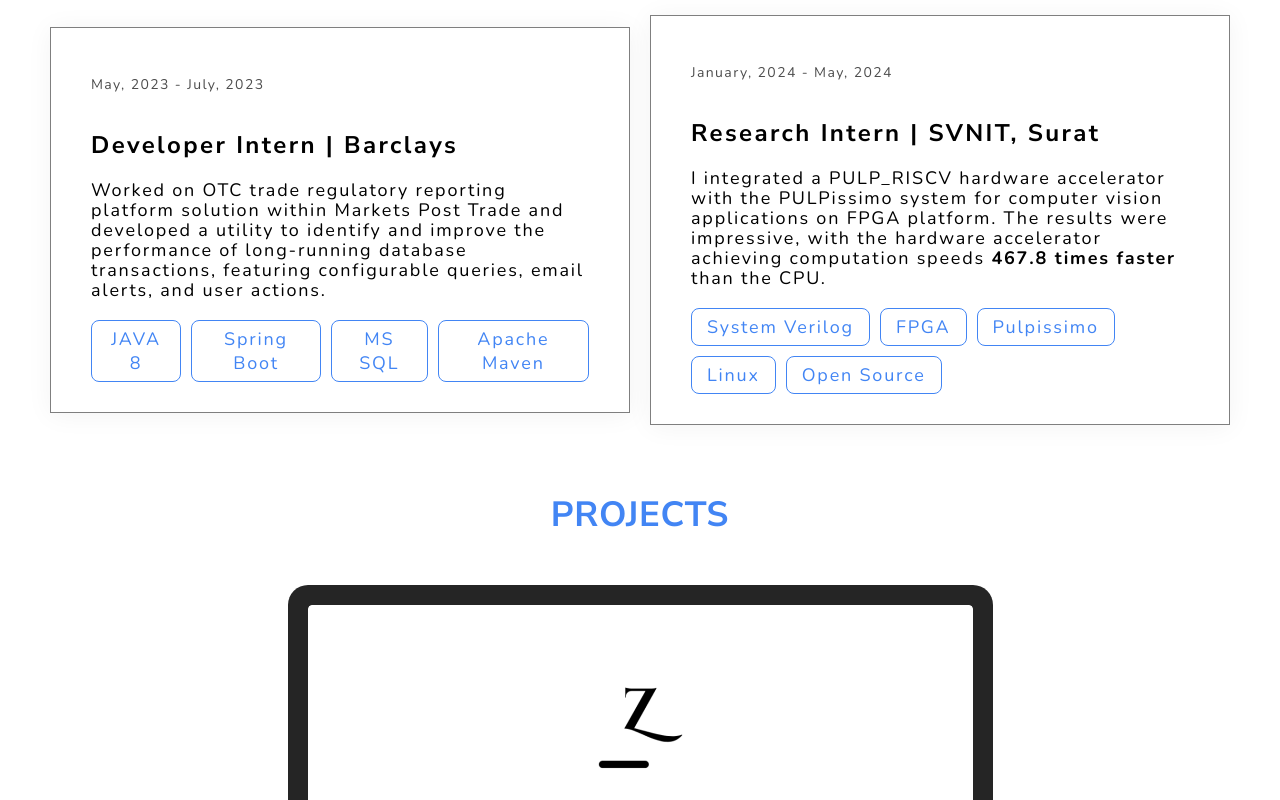
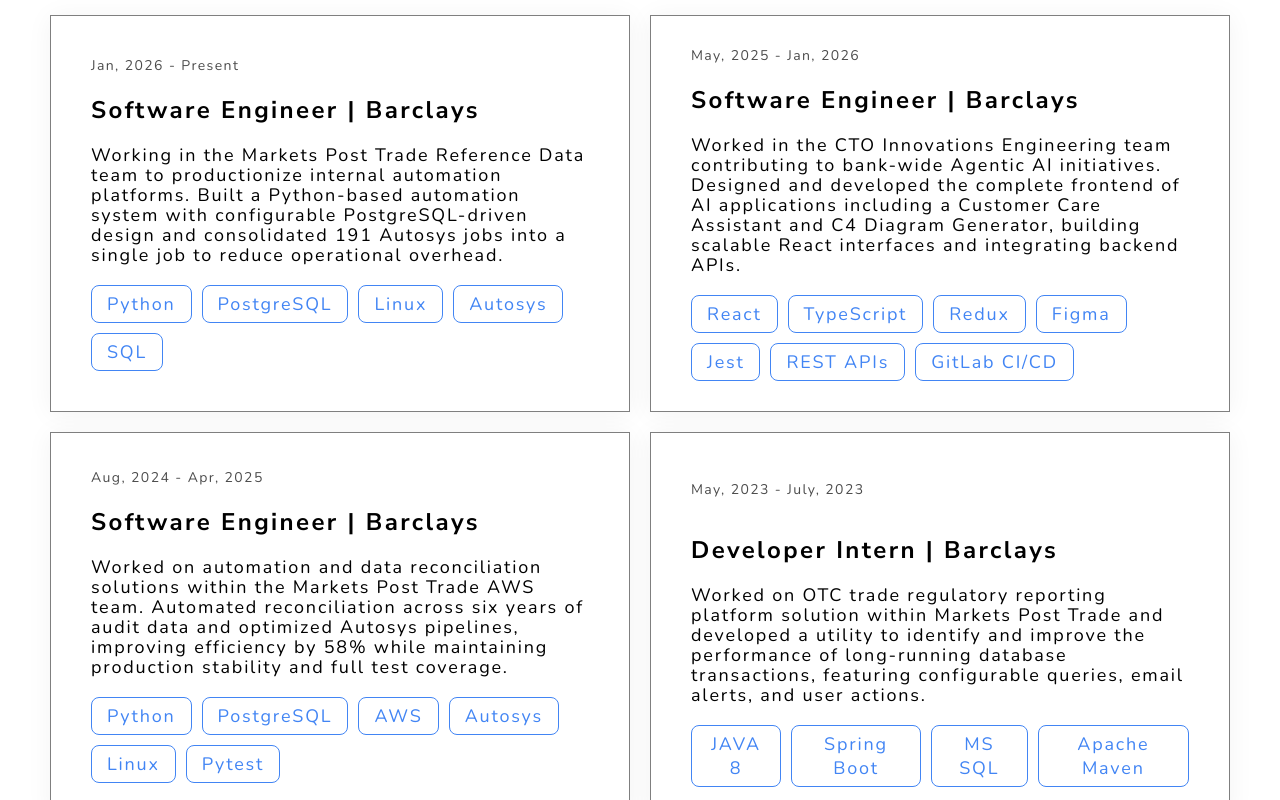
Before and after one commit to zealshah29/zeal-portfolio-v2, a React (Vite) app: page /work in a window 1280 px wide. Shown: the part 300-1100 px from the top of the page. Built offline with nearby package versions, Linux system fonts and the light colour scheme.

Commit message:
updated resume and work experience

```diff
--- a/src/pages/Blog.tsx
+++ b/src/pages/Blog.tsx
@@ -25,7 +25,7 @@
 
   const onRESUMETextClick = useCallback(() => {
     window.open(
-      "https://drive.google.com/file/d/10mhFlizrg0A4noi5ZEh7_EhJ4scDun24/view?usp=drive_link"
+      "https://drive.google.com/file/d/1QvJ2YdJRTTw544dWEMj991MnelbUR4tz/view?usp=drive_link"
     );
   }, []);
 
--- a/src/pages/Home.tsx
+++ b/src/pages/Home.tsx
@@ -25,7 +25,7 @@
 
   const onRESUMETextClick = useCallback(() => {
     window.open(
-      "https://drive.google.com/file/d/10mhFlizrg0A4noi5ZEh7_EhJ4scDun24/view?usp=drive_link"
+      "https://drive.google.com/file/d/1QvJ2YdJRTTw544dWEMj991MnelbUR4tz/view?usp=drive_link"
     );
   }, []);
 
--- a/src/pages/Work.tsx
+++ b/src/pages/Work.tsx
@@ -26,7 +26,7 @@
 
   const onRESUMETextClick = useCallback(() => {
     window.open(
-      "https://drive.google.com/file/d/10mhFlizrg0A4noi5ZEh7_EhJ4scDun24/view?usp=drive_link"
+      "https://drive.google.com/file/d/1QvJ2YdJRTTw544dWEMj991MnelbUR4tz/view?usp=drive_link"
     );
   }, []);
 
@@ -125,7 +125,93 @@
           <b className="self-stretch relative tracking-[0.02em] leading-[50px] lg:text-11xl md:text-6xl sm:text-xl sm:leading-[10px]">
             EXPERIENCE
           </b>
-          <div className="self-stretch flex flex-row flex-wrap items-center justify-start py-10 px-[30px] gap-[20px] text-left text-lg text-black font-nunito">
+          <div className="self-stretch grid grid-cols-2 py-10 px-[30px] gap-[20px] text-left text-lg text-black font-nunito">
+
+            {/* Barclays Role 1 */}
+            <div className="flex-1 shadow-[0px_2px_25px_rgba(0,_0,_0,_0.05)] bg-white flex flex-col items-start justify-center py-[30px] px-10 gap-[20px] border-[0.1px] border-solid border-gray-400 lg:w-[550px] md:w-[450px] sm:w-[300px]">
+              <div className="self-stretch relative text-sm tracking-[0.1em] text-gray-500">
+                Jan, 2026 - Present
+              </div>
+
+              <b className="self-stretch relative text-5xl tracking-[0.1em] leading-[30px] font-nunito-sans">
+                Software Engineer | Barclays
+              </b>
+
+              <div className="self-stretch relative tracking-[0.1em] leading-[20px]">
+                Working in the Markets Post Trade Reference Data team to productionize
+                internal automation platforms. Built a Python-based automation system with
+                configurable PostgreSQL-driven design and consolidated 191 Autosys jobs
+                into a single job to reduce operational overhead.
+              </div>
+
+              <div className="self-stretch flex flex-row flex-wrap items-center justify-start gap-[10px] text-center text-dodgerblue lg:gap-[10px] md:gap-[8px] sm:gap-[5px]">
+                {["Python","PostgreSQL","Linux","Autosys","SQL"].map((tech)=>(
+                  <div key={tech} className="rounded-lg bg-gray-700 flex flex-row items-center justify-center py-1.5 px-[15px] border-[1px] border-solid border-dodgerblue lg:pl-[15px] lg:box-border md:py-[5px] md:px-2.5 md:box-border sm:py-1 sm:px-2 sm:box-border">
+                    <div className="relative tracking-[0.1em] lg:text-base md:text-base sm:text-xs MoTab:text-lg">
+                      {tech}
+                    </div>
+                  </div>
+                ))}
+              </div>
+            </div>
+
+
+            {/* Barclays Role 2 */}
+            <div className="flex-1 shadow-[0px_2px_25px_rgba(0,_0,_0,_0.05)] bg-white flex flex-col items-start justify-center py-[30px] px-10 gap-[20px] border-[0.1px] border-solid border-gray-400 lg:w-[550px] md:w-[450px] sm:w-[300px]">
+              <div className="self-stretch relative text-sm tracking-[0.1em] text-gray-500">
+                May, 2025 - Jan, 2026
+              </div>
+
+              <b className="self-stretch relative text-5xl tracking-[0.1em] leading-[30px] font-nunito-sans">
+                Software Engineer | Barclays
+              </b>
+
+              <div className="self-stretch relative tracking-[0.1em] leading-[20px]">
+                Worked in the CTO Innovations Engineering team contributing to bank-wide
+                Agentic AI initiatives. Designed and developed the complete frontend of AI
+                applications including a Customer Care Assistant and C4 Diagram Generator,
+                building scalable React interfaces and integrating backend APIs.
+              </div>
+
+              <div className="self-stretch flex flex-row flex-wrap items-center justify-start gap-[10px] text-center text-dodgerblue lg:gap-[10px] md:gap-[8px] sm:gap-[5px]">
+                {["React","TypeScript","Redux","Figma","Jest","REST APIs","GitLab CI/CD"].map((tech)=>(
+                  <div key={tech} className="rounded-lg bg-gray-700 flex flex-row items-center justify-center py-1.5 px-[15px] border-[1px] border-solid border-dodgerblue lg:pl-[15px] lg:box-border md:py-[5px] md:px-2.5 md:box-border sm:py-1 sm:px-2 sm:box-border">
+                    <div className="relative tracking-[0.1em] lg:text-base md:text-base sm:text-xs MoTab:text-lg">
+                      {tech}
+                    </div>
+                  </div>
+                ))}
+              </div>
+            </div>
+
+
+            {/* Barclays Role 3 */}
+            <div className="flex-1 shadow-[0px_2px_25px_rgba(0,_0,_0,_0.05)] bg-white flex flex-col items-start justify-center py-[30px] px-10 gap-[20px] border-[0.1px] border-solid border-gray-400 lg:w-[550px] md:w-[450px] sm:w-[300px]">
+              <div className="self-stretch relative text-sm tracking-[0.1em] text-gray-500">
+                Aug, 2024 - Apr, 2025
+              </div>
+
+              <b className="self-stretch relative text-5xl tracking-[0.1em] leading-[30px] font-nunito-sans">
+                Software Engineer | Barclays
+              </b>
+
+              <div className="self-stretch relative tracking-[0.1em] leading-[20px]">
+                Worked on automation and data reconciliation solutions within the Markets
+                Post Trade AWS team. Automated reconciliation across six years of audit
+                data and optimized Autosys pipelines, improving efficiency by 58% while
+                maintaining production stability and full test coverage.
+              </div>
+
+              <div className="self-stretch flex flex-row flex-wrap items-center justify-start gap-[10px] text-center text-dodgerblue lg:gap-[10px] md:gap-[8px] sm:gap-[5px]">
+                {["Python","PostgreSQL","AWS","Autosys","Linux","Pytest"].map((tech)=>(
+                  <div key={tech} className="rounded-lg bg-gray-700 flex flex-row items-center justify-center py-1.5 px-[15px] border-[1px] border-solid border-dodgerblue lg:pl-[15px] lg:box-border md:py-[5px] md:px-2.5 md:box-border sm:py-1 sm:px-2 sm:box-border">
+                    <div className="relative tracking-[0.1em] lg:text-base md:text-base sm:text-xs MoTab:text-lg">
+                      {tech}
+                    </div>
+                  </div>
+                ))}
+              </div>
+            </div>
             <div className="flex-1 shadow-[0px_2px_25px_rgba(0,_0,_0,_0.05)] bg-white flex flex-col items-start justify-center py-[30px] px-10 gap-[20px] border-[0.1px] border-solid border-gray-400 lg:w-[550px] md:w-[450px] sm:w-[300px]">
               <div className="self-stretch relative text-sm tracking-[0.1em] text-gray-500 flex items-center h-[52px] shrink-0 lg:text-smi md:text-2xs sm:text-3xs">
                 May, 2023 - July, 2023
```
Also changed, not shown: 1 other file (tests, documents, lock files or other folders).
